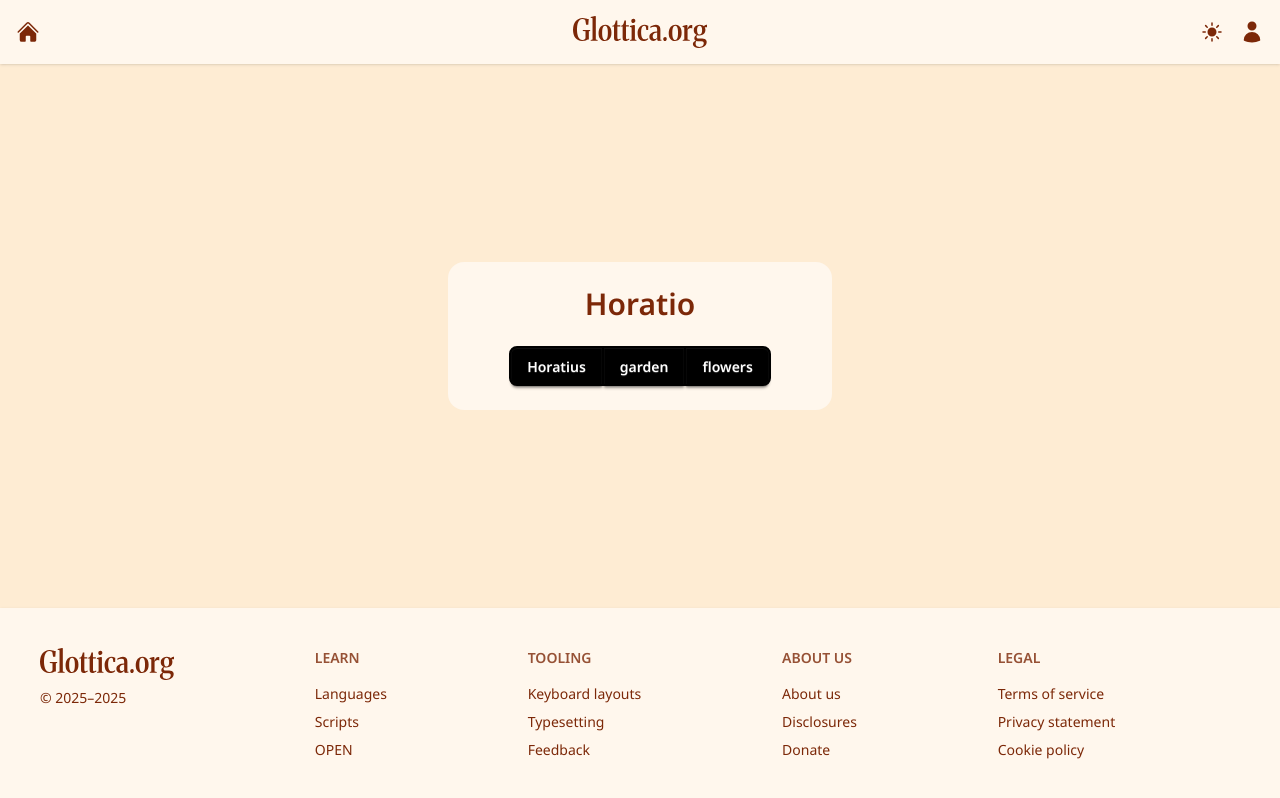
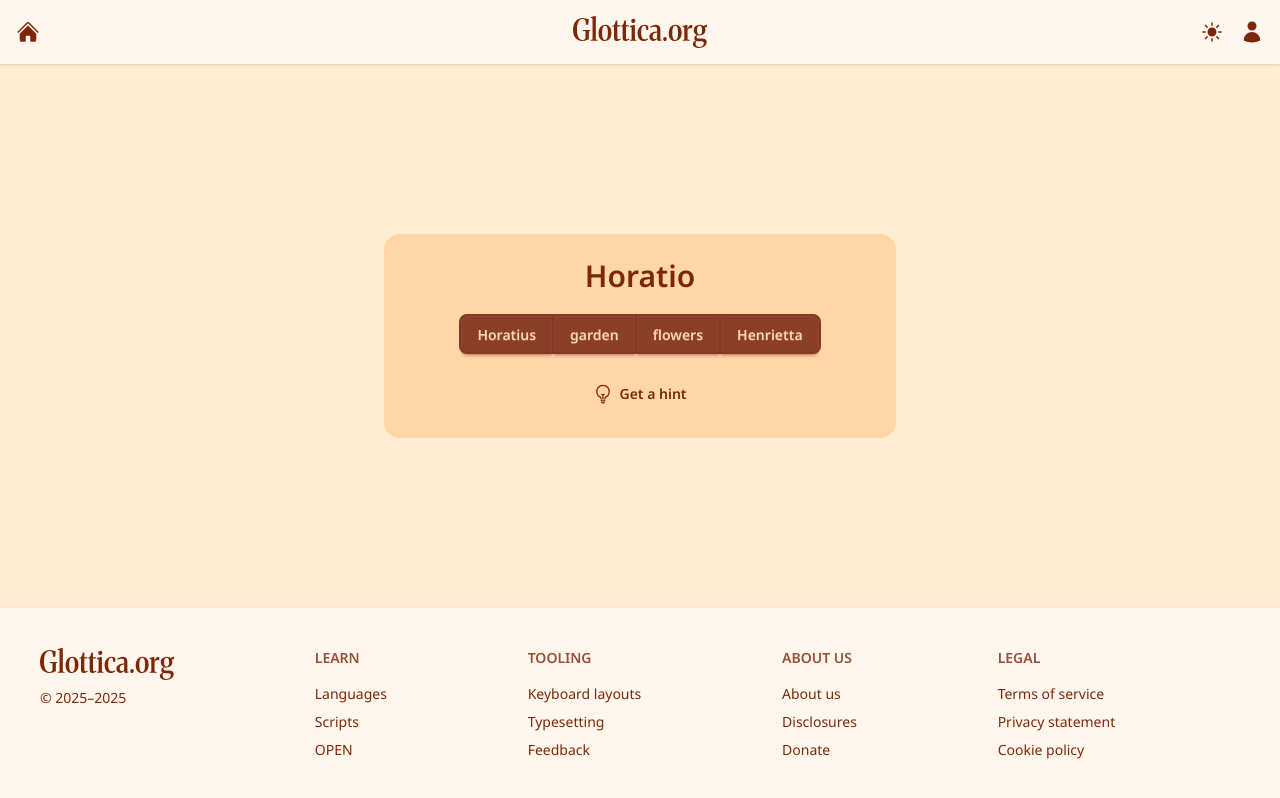
Before and after one commit to glotticaorg/glottica-frontend, a SvelteKit app: page /learn/flashcards in a window 1280 px wide. Built offline with nearby package versions, Linux system fonts and the light colour scheme.

Commit message:
Add hint button

```diff
--- /dev/null
+++ b/src/lib/components/HintButton.svelte
@@ -0,0 +1,17 @@
+<button class="btn btn-ghost text-sm" tabindex="-1">
+  <svg
+    xmlns="http://www.w3.org/2000/svg"
+    fill="none"
+    viewBox="0 0 24 24"
+    stroke-width="1.5"
+    stroke="currentColor"
+    class="size-5"
+  >
+    <path
+      stroke-linecap="round"
+      stroke-linejoin="round"
+      d="M12 18v-5.25m0 0a6.01 6.01 0 0 0 1.5-.189m-1.5.189a6.01 6.01 0 0 1-1.5-.189m3.75 7.478a12.06 12.06 0 0 1-4.5 0m3.75 2.383a14.406 14.406 0 0 1-3 0M14.25 18v-.192c0-.983.658-1.823 1.508-2.316a7.5 7.5 0 1 0-7.517 0c.85.493 1.509 1.333 1.509 2.316V18"
+    />
+  </svg>
+  Get a hint
+</button>
--- a/src/routes/about/+page.svelte
+++ b/src/routes/about/+page.svelte
@@ -32,7 +32,7 @@
 	<a href="https://daisyui.com/" class="link">DaisyUI</a>
 	for styling the webpages. We use the
 	<a href="https://fonts.google.com/noto" class="link">Google Noto font</a> to ensure
-	maximum glyph coverage.
+	maximum glyph coverage. The icons are provided by HeroIcons.
 </p>
 
 <p>
@@ -44,3 +44,9 @@
 	>
 	for Windows and XYZ for Mac.
 </p>
+
+<p>
+	Disclaimer: we do not have any endorsements, sponsorships, or other relations
+	with the technologies on top of which we built this platform or their respective
+	owners.
+</p>
--- a/src/routes/learn/flashcards/+page.svelte
+++ b/src/routes/learn/flashcards/+page.svelte
@@ -1,14 +1,22 @@
+<script>
+	import HintButton from "$lib/components/HintButton.svelte";
+</script>
+
 <div class="hero flex-1">
 	<div class="hero-content text-center">
-		<div class="card bg-base-100 w-96">
+		<div class="card bg-base-300 min-w-64 md:min-w-128">
 			<div class="card-body items-center text-center">
-				<h2 class="card-title text-3xl mb-4">Horatio</h2>
+				<h2 class="card-title text-3xl">Horatio</h2>
+				<div class="card-actions my-3">
+					<div class="join join-vertical md:join-horizontal px-4">
+						<button class="btn btn-accent join-item">Horatius</button>
+						<button class="btn btn-accent join-item">garden</button>
+						<button class="btn btn-accent join-item">flowers</button>
+						<button class="btn btn-accent join-item">Henrietta</button>
+					</div>
+				</div>
 				<div class="card-actions">
-					<div class="join join-vertical lg:join-horizontal">
-						<button class="btn btn-primary join-item">Horatius</button>
-						<button class="btn btn-primary join-item">garden</button>
-						<button class="btn btn-primary join-item">flowers</button>
-					</div>
+					<HintButton />
 				</div>
 			</div>
 		</div>
```
